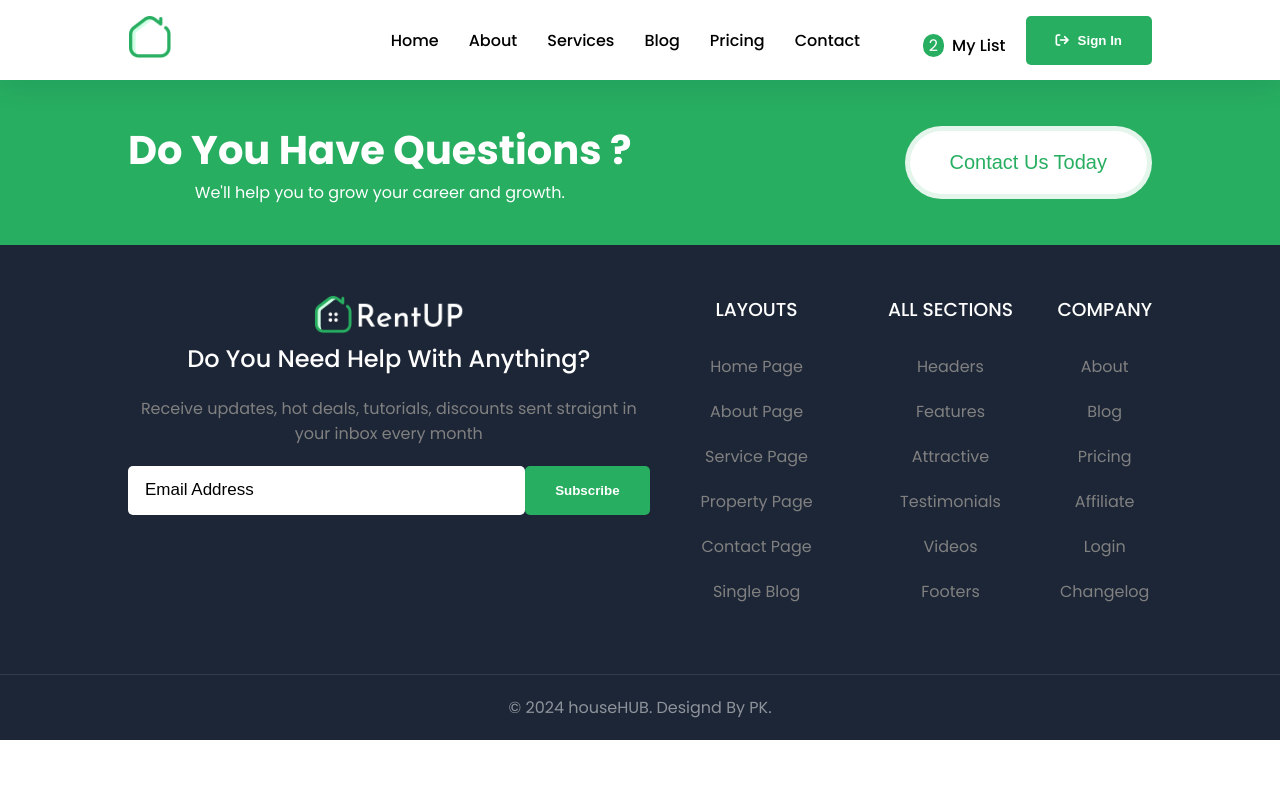
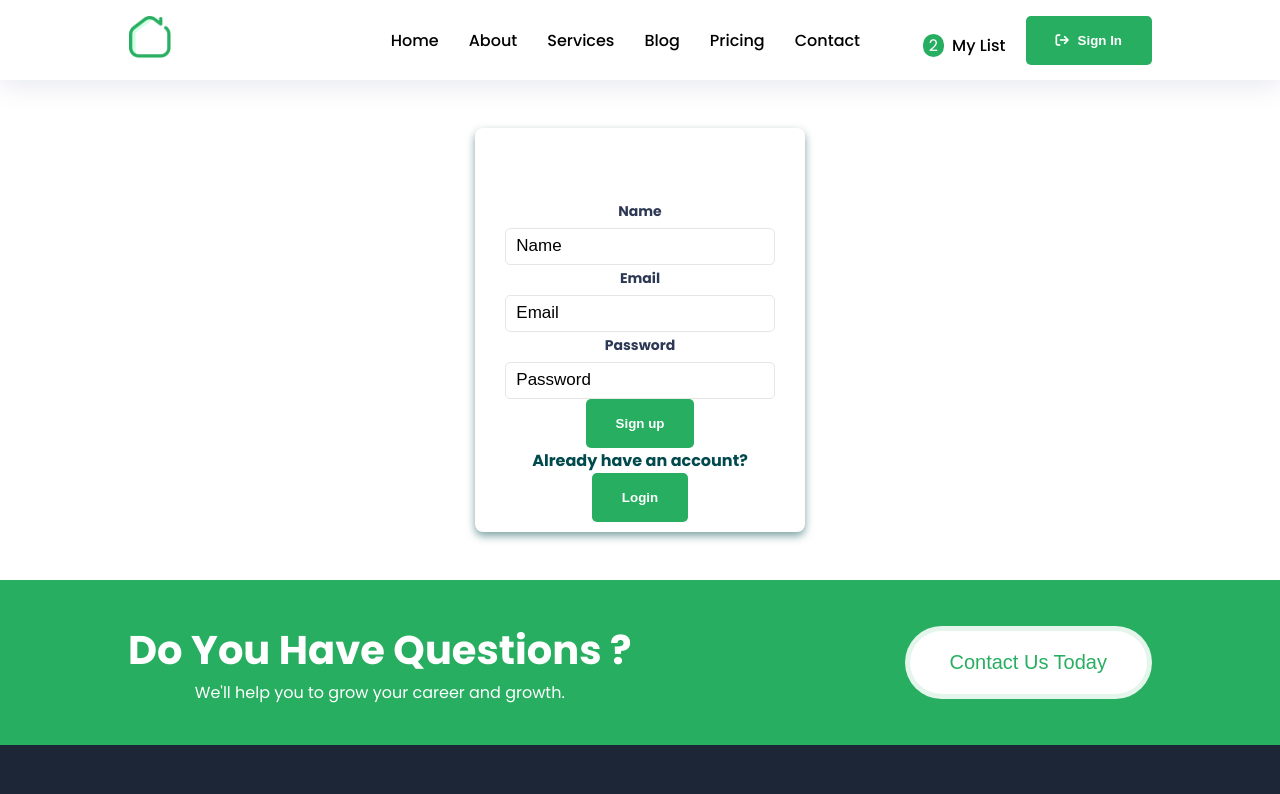
Before and after one commit to tutich/realEstate, a React (Create React App) app in the folder client/: page /signup in a window 1280 px wide. Shown: the top 794 px of the page. Built offline with nearby package versions, Linux system fonts and the light colour scheme.

Commit message:
location filter

```diff
--- a/client/package.json
+++ b/client/package.json
@@ -6,6 +6,7 @@
     "@testing-library/jest-dom": "^5.17.0",
     "@testing-library/react": "^13.4.0",
     "@testing-library/user-event": "^13.5.0",
+    "axios": "^1.6.8",
     "firebase": "^10.11.1",
     "react": "^18.2.0",
     "react-dom": "^18.2.0",
--- /dev/null
+++ b/client/src/components/auth/SignIn.jsx
@@ -0,0 +1,65 @@
+
+import { signInWithEmailAndPassword } from "firebase/auth";
+import React from "react";
+import { useState } from "react";
+import {auth} from '../../firebase';
+import { useNavigate } from "react-router-dom";
+
+
+function SignIn () {
+    const [name, setName] = useState('')
+    const [email, setEmail] = useState('')
+    const [password, setPassword] = useState('')
+    const navigate = useNavigate();
+    const [error, setError] = useState('')
+
+    const handleClick = (e) => {
+        e.preventDefault();
+        signInWithEmailAndPassword(auth, email, password)
+        .then((userCredential) =>{
+            console.log(userCredential)
+            navigate ('/')
+        })
+
+        .catch((error) => {
+            switch (error.code) {
+                case 'auth/user-not-found':
+                case 'auth/wrong-password':
+                    setError('Invalid email or password.');
+                    break;
+                case 'auth/invalid-email':
+                    setError('Invalid email format.');
+                    break;
+                default:
+                    setError('An error occurred. Please try again later.');
+            }
+        })
+    }
+
+
+
+    return (
+        <div className="container login">
+            <form>
+                {/* <label>Name</label>
+                <input type="text" placeholder="Name"/> */}
+
+                <div class="email">
+                    <label className="">Email</label>
+                    <input type="email" placeholder="Email" value={email} onChange={(e) => setEmail(e.target.value)}/>
+                </div>
+
+                <div class="pass">
+                    <label>Password</label>
+                    <input type="password" placeholder="Password" value={password} onChange={(e) => setPassword(e.target.value) }/>
+                </div>
+            </form>
+
+            <button onClick={handleClick}>Login</button>
+            {error && <p style={{ color: 'red' }}>{error}</p>}
+
+        </div>
+    );
+};
+
+export default SignIn;
--- /dev/null
+++ b/client/src/components/auth/SignUp.jsx
@@ -0,0 +1,79 @@
+
+import React, { useState } from "react";
+import { createUserWithEmailAndPassword } from "firebase/auth";
+import {auth} from '../../firebase';
+import {useNavigate} from 'react-router-dom';
+import axios from 'axios';
+
+function SignUp () {
+    const [name, setName] = useState('')
+    const [email, setEmail] = useState('')
+    const [password, setPassword] = useState('')
+    const [error, setError] = useState('');
+    const navigate = useNavigate()
+
+
+    const handleSubmit = (e) => {
+        e.preventDefault();
+        // axios.post('http://localhost:3001/register', {name, email, password})
+        // .then(result => {console.log(result)
+        //     navigate('/login')
+        // }).catch(err => console.log(err))
+        createUserWithEmailAndPassword(auth, email, password)
+        .then((userCredential) => {
+            console.log(userCredential);
+            navigate('/signin')
+        })
+        .catch((error) => {
+            switch (error.code) {
+                case 'auth/email-already-in-use':
+                    setError('Email is already in use.');
+                    break;
+                case 'auth/invalid-email':
+                    setError('Invalid email format.');
+                    break;
+                case 'auth/weak-password':
+                    setError('Password is too weak.');
+                    break;
+                default:
+                    setError('An error occurred. Please try again later.');
+            }
+        })
+
+    }
+    const handleClickSubmit = (e) => {
+        e.preventDefault();
+        navigate('/signin');
+    };
+
+    return (
+        <div className="containerrr registration">
+            <form >
+                <div class="name">
+                    <label>Name</label>
+                    <input type="text" placeholder="Name" value={name} onChange={(e) => setName(e.target.value)}/>
+
+                </div>
+
+                <div class="email">
+                    <label>Email</label>
+                    <input type="email" placeholder="Email" value={email} onChange={(e) => setEmail(e.target.value)}/>
+                </div>
+
+                <div class="pass">
+                    <label>Password</label>
+                    <input type="password" placeholder="Password" value={password} onChange={(e) => setPassword(e.target.value)}/>
+                </div>
+            </form>
+            <button type="submit" onClick={handleSubmit}>Sign up</button>
+            {error && <p style={{ color: 'red' }}>{error}</p>}
+
+            <p>Already have an account?</p>
+
+            <button onClick={handleClickSubmit}>Login</button>
+
+        </div>
+    );
+};
+
+export default SignUp;
--- a/client/src/components/common/header/Header.jsx
+++ b/client/src/components/common/header/Header.jsx
@@ -3,9 +3,18 @@ import React, { useState } from "react"
 import "./header.css"
 import { nav } from "../../data/Data"
 import { Link } from "react-router-dom"
+import {useNavigate} from 'react-router-dom';
 
 const Header = () => {
   const [navList, setNavList] = useState(false)
+  const [isSignedIn, setIsSignedIn] = useState(false);
+  const navigate = useNavigate()
+
+
+  const handleClickSubmit = (e) => {
+    e.preventDefault();
+    navigate('/signup');
+ };
 
   return (
     <>
@@ -27,7 +36,7 @@ const Header = () => {
             <h4>
               <span>2</span> My List
             </h4>
-            <button className='btn1'>
+            <button className='btn1' onClick={handleClickSubmit}>
               <i className='fa fa-sign-out'></i> Sign In
             </button>
           </div>
--- a/client/src/components/data/Data.js
+++ b/client/src/components/data/Data.js
@@ -133,7 +133,7 @@ export const awards = [
 export const location = [
   {
     id: 1,
-    name: "New Orleans, Louisiana",
+    name: "Kampala, Uganda",
     Villas: "12 Villas",
     Apartments: "10 Apartments",
     Offices: "07 Offices",
@@ -141,7 +141,7 @@ export const location = [
   },
   {
     id: 2,
-    name: "Jerrsy, United State",
+    name: "Jersey, United States",
     Villas: "12 Villas",
     Apartments: "10 Apartments",
     Offices: "07 Offices",
@@ -149,7 +149,7 @@ export const location = [
   },
   {
     id: 3,
-    name: "Liverpool, London",
+    name: "Southampton, UK",
     Villas: "12 Villas",
     Apartments: " 10 Apartments",
     Offices: "07 Offices",
@@ -157,7 +157,7 @@ export const location = [
   },
   {
     id: 4,
-    name: "NewYork, United States",
+    name: "Paris, France",
     Villas: "12 Villas",
     Apartments: " 10 Apartments",
     Offices: "07 Offices",
@@ -165,7 +165,7 @@ export const location = [
   },
   {
     id: 5,
-    name: "Montreal, Canada",
+    name: "Nairobi, Kenya",
     Villas: "12 Villas",
     Apartments: " 10 Apartments",
     Offices: "07 Offices",
--- a/client/src/components/home/location/Location.jsx
+++ b/client/src/components/home/location/Location.jsx
@@ -1,20 +1,51 @@
-import React from "react"
-import Heading from "../../common/Heading"
-import { location } from "../../data/Data"
-import "./style.css"
+import React, { useState } from "react";
+import Heading from "../../common/Heading";
+import { location } from "../../data/Data";
+import "./style.css";
 
 const Location = () => {
+  const [selectedLocation, setSelectedLocation] = useState(""); // State to track selected location
+
+  const handleLocationChange = (location) => {
+    setSelectedLocation(location);
+  };
+
+  // Filter locations based on the selected location
+  const filteredLocations = selectedLocation
+    ? location.filter((item) => item.name === selectedLocation)
+    : location;
+
   return (
     <>
-      <section className='location padding'>
-        <div className='container'>
-          <Heading title='Explore By Location' subtitle='Lorem ipsum dolor sit amet, consectetur adipiscing elit, sed do eiusmod tempor incididunt ut labore et dolore magna aliqua. Ut enim ad minim veniam.' />
+      <section className="location padding">
+        <div className="container">
+          <Heading
+            title="Explore By Location"
+            subtitle="Lorem ipsum dolor sit amet, consectetur adipiscing elit, sed do eiusmod tempor incididunt ut labore et dolore magna aliqua. Ut enim ad minim veniam."
+          />
 
-          <div className='content grid3 mtop'>
-            {location.map((item, index) => (
-              <div className='box' key={index}>
-                <img src={item.cover} alt='' />
-                <div className='overlay'>
+          {/* Dropdown to select location */}
+          <div className="location-dropdown">
+            <label htmlFor="location">Select Location:</label>
+            <select
+              id="location"
+              value={selectedLocation}
+              onChange={(e) => handleLocationChange(e.target.value)}
+            >
+              <option value="">All</option>
+              {location.map((item, index) => (
+                <option key={index} value={item.name}>
+                  {item.name}
+                </option>
+              ))}
+            </select>
+          </div>
+
+          <div className="content grid3 mtop">
+            {filteredLocations.map((item, index) => (
+              <div className="box" key={index}>
+                <img src={item.cover} alt="" />
+                <div className="overlay">
                   <h5>{item.name}</h5>
                   <p>
                     <label>{item.Villas}</label>
@@ -28,7 +59,7 @@ const Location = () => {
         </div>
       </section>
     </>
-  )
-}
+  );
+};
 
-export default Location
+export default Location;
--- a/client/src/components/pages/Pages.jsx
+++ b/client/src/components/pages/Pages.jsx
@@ -9,6 +9,8 @@ import Blog from "../blog/Blog"
 import Services from "../services/Services"
 import Pricing from "../pricing/Pricing"
 import Contact from "../contact/Contact"
+import SignUp from "../auth/SignUp"
+import SignIn from "../auth/SignIn"
 
 const Pages = () => {
   return (
@@ -22,6 +24,8 @@ const Pages = () => {
           <Route path='/services' element={<Services />} />
           <Route path='/pricing' element={<Pricing />} />
           <Route path='/contact' element={<Contact />} />
+          <Route path='/signup' element={<SignUp />}/>
+          <Route path='/signin' element={<SignIn/>}/>
         </Routes>
         <Footer />
       </Router>
--- a/client/src/index.css
+++ b/client/src/index.css
@@ -155,6 +155,38 @@ img {
 .mb {
   margin-bottom: 80px;
 }
+
+.containerrr {
+  display: grid;
+  place-items: center;
+  justify-content: center;
+  align-items: center;
+  margin-top: 4em;
+  margin-bottom: 4em;
+  background: hsl(0, 0%, 100%);
+  box-shadow: 0 4px 8px hsla(183, 100%, 15%, 0.5);
+  width: fit-content;
+  padding: 10px;
+  margin: 0 auto;
+  border-radius: 8px;
+  color: hsl(183, 100%, 15%);
+  font-weight: 700;
+  padding-top: 20px;
+}
+
+.registration {
+  margin-top: 3em;
+  margin-bottom: 3em;
+  display: ;
+}
+.login {
+  display: ;
+  margin-top: 3em;
+  margin-bottom: 3em;
+}
+
+
+
 @media screen and (max-width: 800px) {
   .grid4,
   .grid3,
```
Also changed, not shown: client/firebase.json (added), 2 other files (tests, documents, lock files or other folders).
